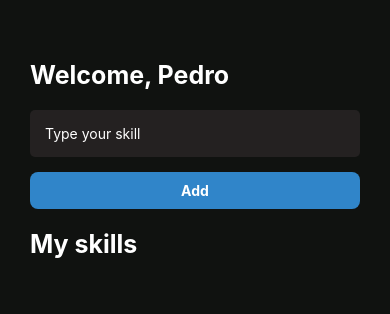
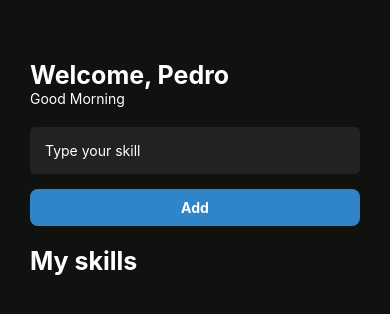
Before and after one commit to pedro-candido/my-skills, a React Native app: screen / in a window 390 px wide. Shown: the top 314 px of the page. Built offline with nearby package versions, Linux system fonts and the light colour scheme.

Commit message:
feat: statusbar color changed and greeting added

```diff
--- a/App.js
+++ b/App.js
@@ -1,9 +1,13 @@
 import React from 'react'
+import { StatusBar } from 'react-native'
 import { Home } from './src/pages'
 
 const App = () => {
   return (
-    <Home />
+    <>
+      <StatusBar barStyle='light-content' />
+      <Home />
+    </>
   )
 }
 
--- a/src/pages/Home/Home.js
+++ b/src/pages/Home/Home.js
@@ -1,9 +1,8 @@
-import React, { useState } from 'react';
+import React, { useEffect, useState } from 'react';
 import {
   Text,
   View,
   TextInput,
-  TouchableOpacity,
   StyleSheet,
   FlatList,
 } from 'react-native';
@@ -14,15 +13,35 @@ const Home = () => {
 
   const [newSkill, setNewSkill] = useState('')
   const [mySkills, setMySkills] = useState([])
+  const [greeting, setGreeting] = useState('')
 
   const handleAddNewSkill = () => {
     setMySkills(oldState => [...oldState, newSkill])
     setNewSkill('')
   }
 
+  useEffect(() => {
+    let hour = new Date().getHours()
+    if (hour < 12) {
+      setGreeting('Good Morning')
+    } else if (hour >= 12 && hour < 18) {
+      setGreeting('Good Afternoon')
+    } else {
+      setGreeting('Good Night')
+    }
+
+
+    console.log(hour)
+  }, [])
+
   return (
     <View style={styles.container}>
-      <Text style={styles.title}>Welcome, Pedro</Text>
+      <View style={styles.header}>
+        <Text style={styles.title}>Welcome, Pedro</Text>
+        <Text style={styles.greeting}>
+          {greeting}
+        </Text>
+      </View>
       <TextInput
         style={styles.input}
         placeholder={'Type your skill'}
@@ -55,7 +74,6 @@ const styles = StyleSheet.create({
     fontWeight: 'bold',
     fontSize: 25,
     color: '#fff',
-    marginBottom: 20,
   },
   input: {
     padding: 15,
@@ -64,6 +82,13 @@ const styles = StyleSheet.create({
     borderRadius: 5,
     color: '#fff',
   },
+  greeting: {
+    color: '#fff',
+    fontSize: 14
+  },
+  header: {
+    marginBottom: 20,
+  }
 
 });
 
```
